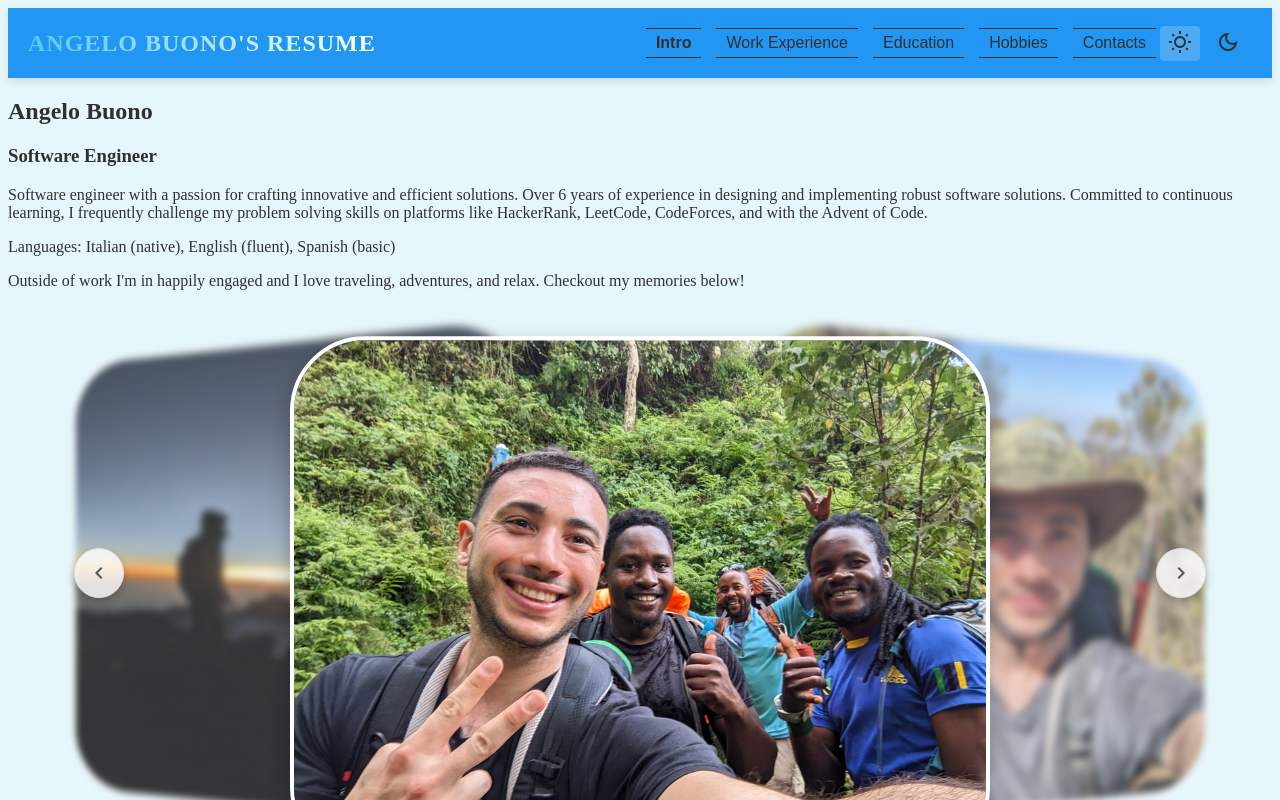
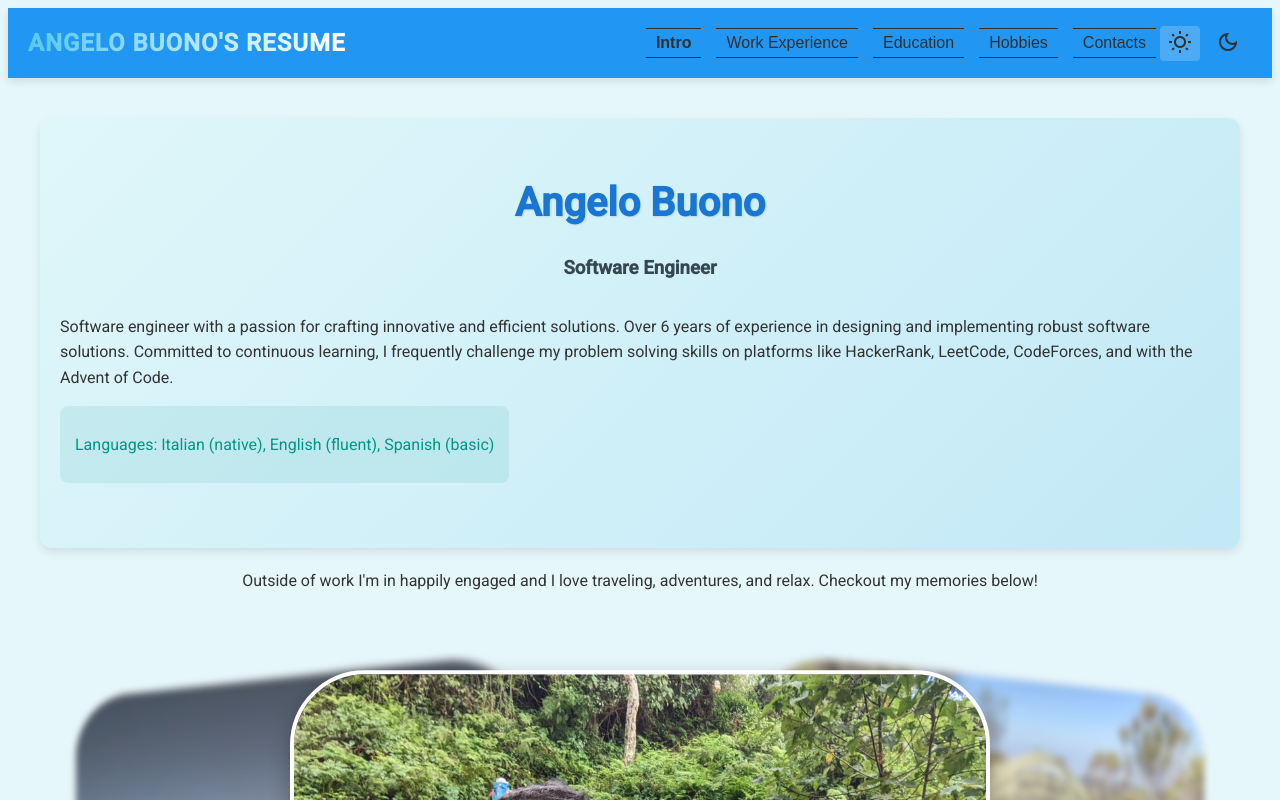
Before and after one commit to ADarko22/ADarko22.github.io, an Angular app: page /intro in a window 1280 px wide. Shown: the top 800 px of the page. Built offline with nearby package versions, Linux system fonts and the light colour scheme.

Commit message:
Style for Intro section

```diff
--- a/src/app/intro/intro.component.html
+++ b/src/app/intro/intro.component.html
@@ -1,11 +1,20 @@
-
-<div *ngIf="intro">
-    <section>
-        <h2>{{ intro.full_name }}</h2>
-        <h3>{{ intro.profession }}</h3>
-        <p [innerHTML]="sanitizeHtml(intro.summary)"></p>
-        <p>Languages: {{ intro.languages }}</p>
-        <p [innerHTML]="sanitizeHtml(intro.photos_intro)"></p>
+<div *ngIf="intro" class="intro-container">
+    <section class="intro-section">
+        <div class="intro-header">
+            <h2 class="intro-full-name">{{ intro.full_name }}</h2>
+            <h3 class="intro-profession">{{ intro.profession }}</h3>
+        </div>
+        <div class="intro-details">
+            <p class="intro-summary" [innerHTML]="sanitizeHtml(intro.summary)"></p>
+            <div class="intro-languages-container">
+                <p class="intro-languages">Languages: {{ intro.languages }}</p>
+            </div>
+        </div>
+    </section>
+    <div class="intro-photos-intro-container">
+        <p class="intro-photos-intro" [innerHTML]="sanitizeHtml(intro.photos_intro)"></p>
+    </div>
+    <div class="intro-slideshow">
         <photo-slideshow [photoUrls]="photoUrls"></photo-slideshow>
-    </section>
+    </div>
 </div>
--- a/src/app/intro/intro.component.scss
+++ b/src/app/intro/intro.component.scss
@@ -0,0 +1,92 @@
+.intro-container {
+    display: flex;
+    flex-direction: column;
+    align-items: center;
+    padding-top: 5vh;
+    padding-bottom: 20px;
+    padding-left: 20px;
+    padding-right: 20px;
+  }
+
+  .intro-section {
+    text-align: center;
+    background: var(--intro-section-bg);
+    padding: 20px;
+    border-radius: 12px;
+    box-shadow: 0 4px 8px rgba(0, 0, 0, 0.1);
+    max-width: 1200px;
+    width: 100%;
+    margin-bottom: 20px;
+    box-sizing: border-box;
+  }
+
+  .intro-header {
+    margin-bottom: 30px;
+  }
+
+  .intro-full-name {
+    font-size: 2.5rem;
+    margin-bottom: 10px;
+    color: var(--intro-full-name-color);
+    text-shadow: 1px 1px 2px rgba(0, 0, 0, 0.1);
+    font-weight: 600;
+  }
+
+  .intro-profession {
+    color: var(--intro-profession-color);
+    margin-bottom: 20px;
+  }
+
+  .intro-details {
+    text-align: left;
+    margin-bottom: 30px;
+  }
+
+  .intro-summary {
+    color: var(--intro-summary-color);
+    line-height: 1.6;
+    margin-bottom: 15px;
+  }
+
+  .intro-languages-container {
+    background: var(--intro-languages-bg);
+    padding: 10px 15px;
+    border-radius: 8px;
+    display: inline-block;
+    margin-bottom: 15px;
+  }
+
+  .intro-languages {
+    color: var(--intro-languages-color);
+  }
+
+  .intro-photos-intro-container {
+    width: 90vw;
+    max-width: 1200px;
+    text-align: center;
+    margin-bottom: 10px;
+    box-sizing: border-box;
+  }
+
+  .intro-photos-intro {
+    color: var(--intro-photos-intro-color);
+    line-height: 1.6;
+    margin: 0 auto;
+    max-width: 80%;
+  }
+
+  .intro-slideshow {
+    width: 90vw;
+    max-width: 1200px;
+    margin: 20px auto;
+    box-sizing: border-box;
+  }
+
+  @keyframes fadeIn {
+    from {
+      opacity: 0;
+    }
+    to {
+      opacity: 1;
+    }
+  }
--- a/src/app/intro/intro.component.ts
+++ b/src/app/intro/intro.component.ts
@@ -37,4 +37,6 @@ export class IntroComponent implements OnInit {
   sanitizeHtml(html: string | undefined): SafeHtml {
     return this.sanitizer.sanitizeHtml(html);
   }
+
+  // todo change the resume-schema.json to have an array of Languages with level: {langauge, level} and render it nicely
 }
--- a/src/index.html
+++ b/src/index.html
@@ -6,6 +6,8 @@
   <base href="/">
   <meta name="viewport" content="width=device-width, initial-scale=1">
   <link rel="icon" type="image/x-icon" href="favicon.ico">
+  <link rel="preconnect" href="https://fonts.googleapis.com">
+  <link rel="preconnect" href="https://fonts.gstatic.com" crossorigin>
   <link href="https://fonts.googleapis.com/css2?family=Roboto:wght@300;400;500&display=swap" rel="stylesheet">
   <link href="https://fonts.googleapis.com/icon?family=Material+Icons" rel="stylesheet">
   <link rel="stylesheet" href="https://fonts.googleapis.com/css2?family=Material+Symbols+Outlined:opsz,wght,FILL,GRAD@20..48,100..700,0..1,-50..200" />
--- a/src/styles.scss
+++ b/src/styles.scss
@@ -47,6 +47,15 @@ $dark-theme: mat.m2-define-dark-theme((
     --link-hover-color: #1dd0e8;
     --link-active-color: #440ece;
 
+    // Intro Component Variables
+    --intro-section-bg: linear-gradient(135deg, #e0f7fa, #c2e9f6);
+    --intro-full-name-color: #1976d2;
+    --intro-profession-color: #37474f;
+    --intro-summary-color: #333;
+    --intro-languages-color: #009688;
+    --intro-photos-intro-color: #333;
+    --intro-languages-bg: rgba(0, 150, 136, 0.1);
+
     // Contacts Component
     --contacts-section-bg: linear-gradient(135deg, #e0f7fa, #c2e9f6);
     --contacts-h2-color: #1976d2;
@@ -74,6 +83,15 @@ $dark-theme: mat.m2-define-dark-theme((
     --link-hover-color: #b0e0e6;
     --link-active-color: #66a5ad;
 
+    // Intro Component Variables
+    --intro-section-bg: linear-gradient(135deg, #37474f, #263238);
+    --intro-full-name-color: #89cff0;
+    --intro-profession-color: #cfd8dc;
+    --intro-summary-color: #eee;
+    --intro-languages-color: #80cbc4;
+    --intro-photos-intro-color: #eee;
+    --intro-languages-bg: rgba(128, 203, 196, 0.1);
+
     // Contacts Component
     --contacts-section-bg: linear-gradient(135deg, #37474f, #263238);
     --contacts-h2-color: #89cff0;
@@ -88,6 +106,11 @@ $dark-theme: mat.m2-define-dark-theme((
 body {
   background-color: var(--background-color);
   color: var(--text-color);
+  font-family: 'Roboto', sans-serif;
+  font-size: 16px;
+  line-height: 1.6;
+  -webkit-font-smoothing: antialiased;
+  -moz-osx-font-smoothing: grayscale;
 }
 
 a {
```
